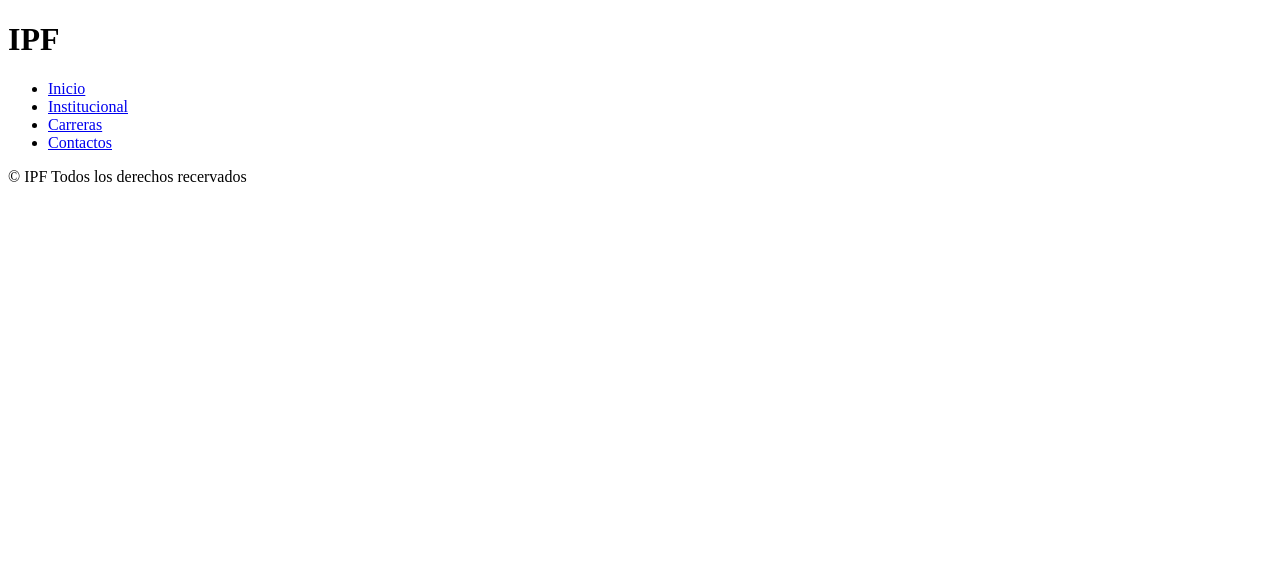
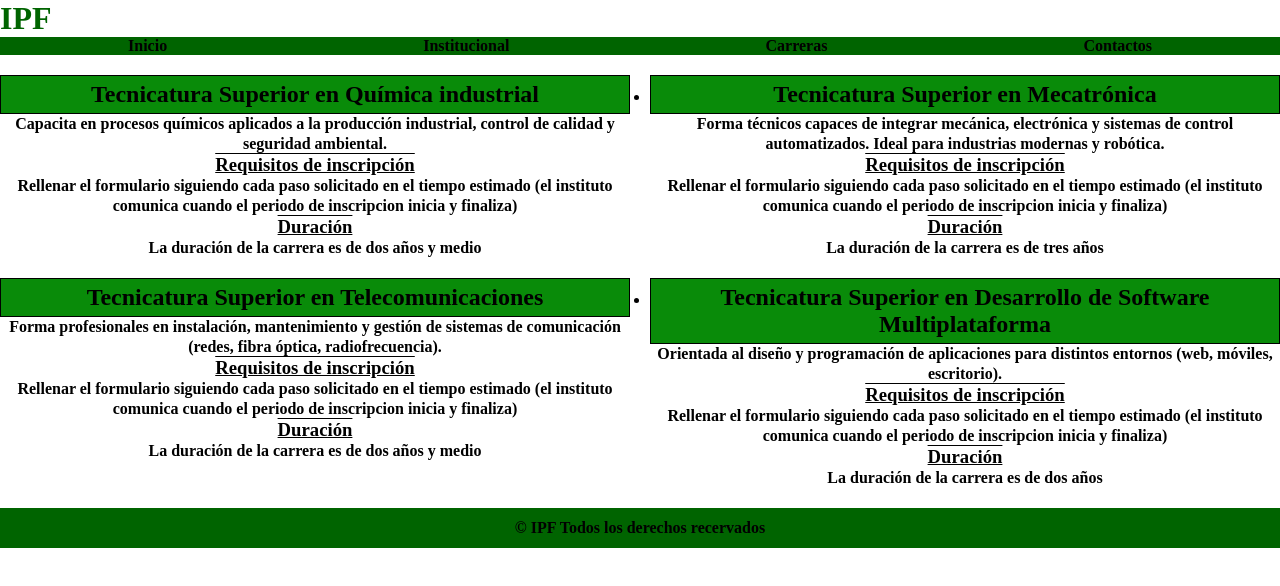
Before and after one commit to ludmy-al/trabajo-practico-integrador-unidad-ii-ludmila-alcaraz, a plain HTML site: page carreras.html in a window 1280 px wide. Drawn offline with Linux system fonts and the light colour scheme.

Commit message:
se agrega información en el html y style.css del archivo carreras

```diff
--- /dev/null
+++ b/carreras.css
@@ -0,0 +1,110 @@
+#container {
+  display: grid;
+  grid-template-rows: auto auto 1fr auto;
+  min-height: 100vh;
+}
+
+body {
+  font-weight: bold;
+  background-color: white;
+  color: black;
+}
+
+* {
+  background-color: none;
+  margin: 0;
+  padding: 0;
+}
+
+h1 h2 {
+  color: black;
+  font-weight: bold;
+}
+
+.main-header {
+  color: darkgreen;
+  text-decoration: solid;
+}
+
+p {
+  line-height: 20px;
+  text-align: center;
+}
+
+main a {
+  background-color: rgb(4, 78, 4);
+  color: black;
+  grid-column: 1fr 1fr;
+}
+
+nav ul {
+  background-color: darkgreen;
+  text-align: center;
+  padding: 10px;
+  display: flex;
+  justify-content: space-around;
+  list-style: none;
+  padding: 0;
+  margin: 0;
+}
+
+nav li a {
+  text-decoration: none;
+  color: black;
+  font-weight: bold;
+  padding: 10px;
+}
+
+h2 {
+  border: 1px solid black;
+  background-color: rgb(9, 139, 9);
+  padding: 5px;
+  text-align: center;
+}
+
+h3 {
+  text-align: center;
+  text-decoration: underline overline;
+}
+
+main ul {
+  width: 100%;
+  margin: 20px auto;
+  min-height: 20vh;
+  display: grid;
+  grid-template-columns: 1fr 1fr;
+  gap: 20px;
+
+  box-shadow: 0 0 100px none;
+  border-radius: 10px;
+}
+
+.nav-menu {
+  background-color: forestgreen;
+  color: white;
+}
+
+footer {
+  text-align: center;
+  padding: 10px;
+  background-color: darkgreen;
+  color: black;
+  font-weight: bold;
+  display: flex;
+  align-items: center;
+  flex-direction: column;
+}
+
+#nav-menu {
+  background-color: darkgreen;
+  border-top: 1px solid rgb(3, 63, 3);
+  font-size: 16px;
+  padding: 10px 0px 10px;
+}
+
+#nav-menu a:hover {
+  color: black;
+  background-color: rgb(3, 63, 3);
+  border-bottom: 3px solid rgb(3, 63, 3);
+  transition: 0.3s all;
+}
--- a/carreras.html
+++ b/carreras.html
@@ -3,6 +3,7 @@
   <head>
     <meta charset="UTF-8" />
     <meta name="viewport" content="width=device-width, initial-scale=1.0" />
+    <link rel="stylesheet" href="carreras.css" />
     <title>IPF pagina</title>
   </head>
   <body>
@@ -20,7 +21,72 @@
       </nav>
     </header>
 
-    <main></main>
+    <main>
+      <ul>
+        <li>
+          <h2>Tecnicatura Superior en Química industrial</h2>
+          <p>
+            Capacita en procesos químicos aplicados a la producción industrial,
+            control de calidad y seguridad ambiental.
+          </p>
+          <h3>Requisitos de inscripción</h3>
+          <p>
+            Rellenar el formulario siguiendo cada paso solicitado en el tiempo
+            estimado (el instituto comunica cuando el periodo de inscripcion
+            inicia y finaliza)
+          </p>
+          <h3>Duración</h3>
+          <p>La duración de la carrera es de dos años y medio</p>
+        </li>
+        <li>
+          <h2>Tecnicatura Superior en Mecatrónica</h2>
+          <p>
+            Forma técnicos capaces de integrar mecánica, electrónica y sistemas
+            de control automatizados. Ideal para industrias modernas y robótica.
+          </p>
+          <h3>Requisitos de inscripción</h3>
+          <p>
+            Rellenar el formulario siguiendo cada paso solicitado en el tiempo
+            estimado (el instituto comunica cuando el periodo de inscripcion
+            inicia y finaliza)
+          </p>
+          <h3>Duración</h3>
+          <p>La duración de la carrera es de tres años</p>
+        </li>
+        <li>
+          <h2>Tecnicatura Superior en Telecomunicaciones</h2>
+          <p>
+            Forma profesionales en instalación, mantenimiento y gestión de
+            sistemas de comunicación (redes, fibra óptica, radiofrecuencia).
+          </p>
+          <h3>Requisitos de inscripción</h3>
+          <p>
+            Rellenar el formulario siguiendo cada paso solicitado en el tiempo
+            estimado (el instituto comunica cuando el periodo de inscripcion
+            inicia y finaliza)
+          </p>
+          <h3>Duración</h3>
+          <p>La duración de la carrera es de dos años y medio</p>
+        </li>
+        <li>
+          <h2>
+            Tecnicatura Superior en Desarrollo de Software Multiplataforma
+          </h2>
+          <p>
+            Orientada al diseño y programación de aplicaciones para distintos
+            entornos (web, móviles, escritorio).
+          </p>
+          <h3>Requisitos de inscripción</h3>
+          <p>
+            Rellenar el formulario siguiendo cada paso solicitado en el tiempo
+            estimado (el instituto comunica cuando el periodo de inscripcion
+            inicia y finaliza)
+          </p>
+          <h3>Duración</h3>
+          <p>La duración de la carrera es de dos años</p>
+        </li>
+      </ul>
+    </main>
 
     <footer>
       <p>&copy; IPF Todos los derechos recervados</p>
```
Also changed, not shown: css/carreras.css (deleted).
